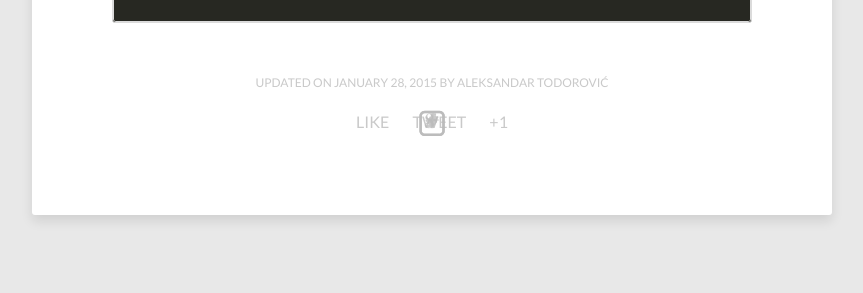
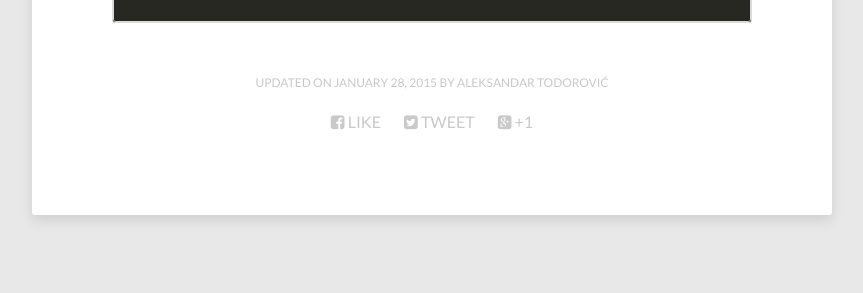
Before and after one commit to menghanhui/r3bl.blog, a Jekyll site: the page built from about/index.md, in a window 1280 px wide. Shown: the part 2223-2516 px from the top of the page, without its empty margins (208-1071 px from the left). Built offline with Jekyll 4.4.1, drawn with Linux system fonts in a browser that asks for light colours; nearby versions of some CDN libraries; grey boxes are pictures that could not be loaded.

Commit message:
Share buttons changed, again

```diff
--- a/_includes/social-share.html
+++ b/_includes/social-share.html
@@ -5,8 +5,7 @@
       <li class="facebook">
           <a href="https://www.facebook.com/sharer/sharer.php?u={{ site.url }}{{ page.url }}" title="Share on Facebook">
               <span class="count">
-                  <i class="fa fa-square-o fa-stack-2x"></i>
-                  <i class="fa fa-facebook fa-stack-1x"></i> Like
+                  <i class="fa fa-facebook-square"></i> Like
               </span>
           </a>
       </li>
@@ -15,8 +14,7 @@
       <li class="twitter">
           <a href="https://twitter.com/intent/tweet?text={{ page.title }}&url={{ site.url }}{{ page.url }}&via=r3bl_" target="_blank">
               <span class="count">
-                  <i class="fa fa-square-o fa-stack-2x"></i>
-                  <i class="fa fa-twitter fa-stack-1x"></i> Tweet
+                  <i class="fa fa-twitter-square"></i> Tweet
               </span>
           </a>
       </li>
@@ -25,8 +23,7 @@
       <li class="googleplus">
             <a href="https://plus.google.com/share?url={{ site.url }}{{ page.url }}" title="Share on Google+">
                 <span class="count">
-                    <i class="fa fa-square-o fa-stack-2x"></i>
-                    <i class="fa fa-google-plus fa-stack-1x"></i> +1
+                    <i class="fa fa-google-plus-square"></i> +1
                 </span>
             </a>
         </li>
```
